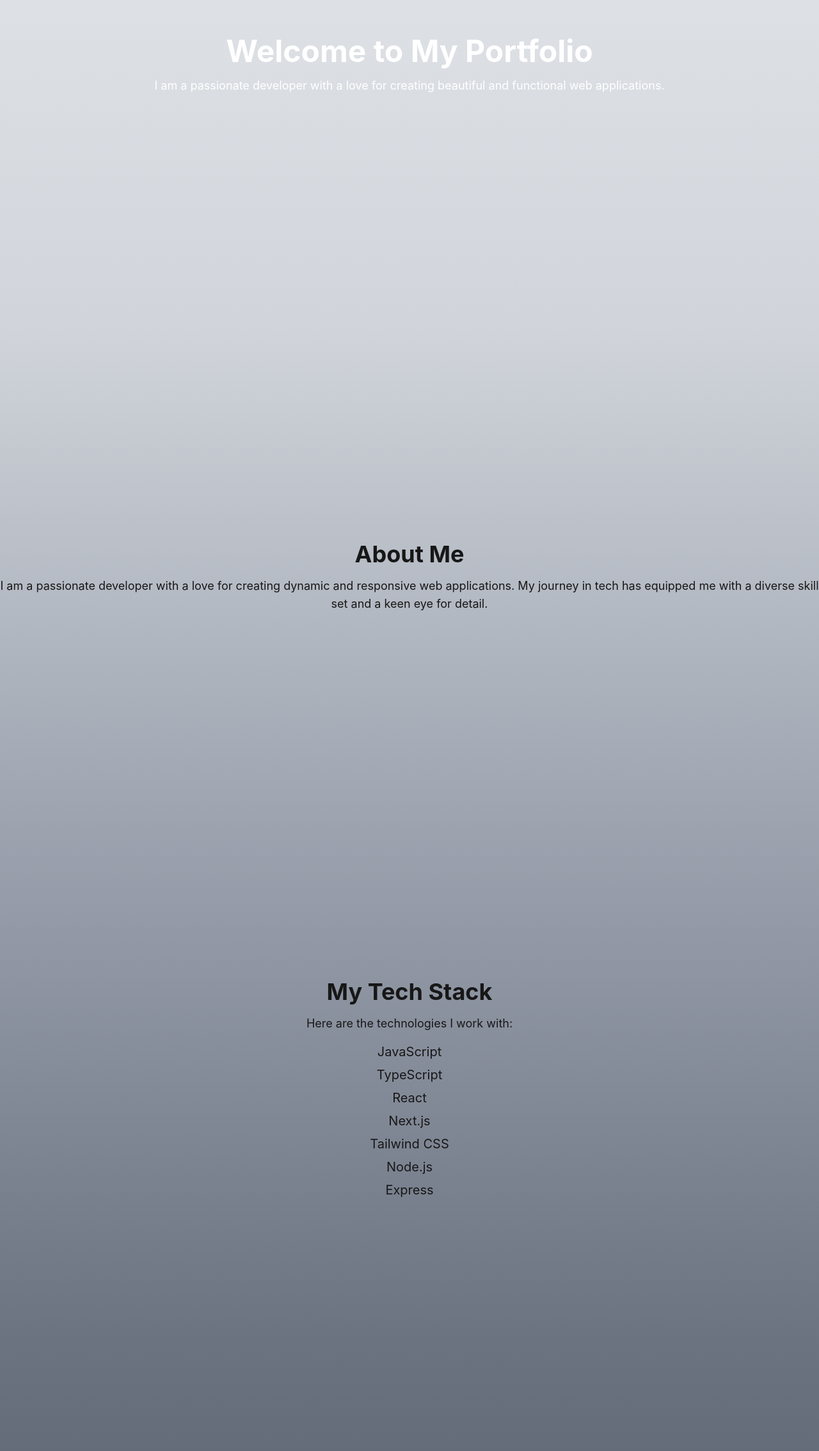
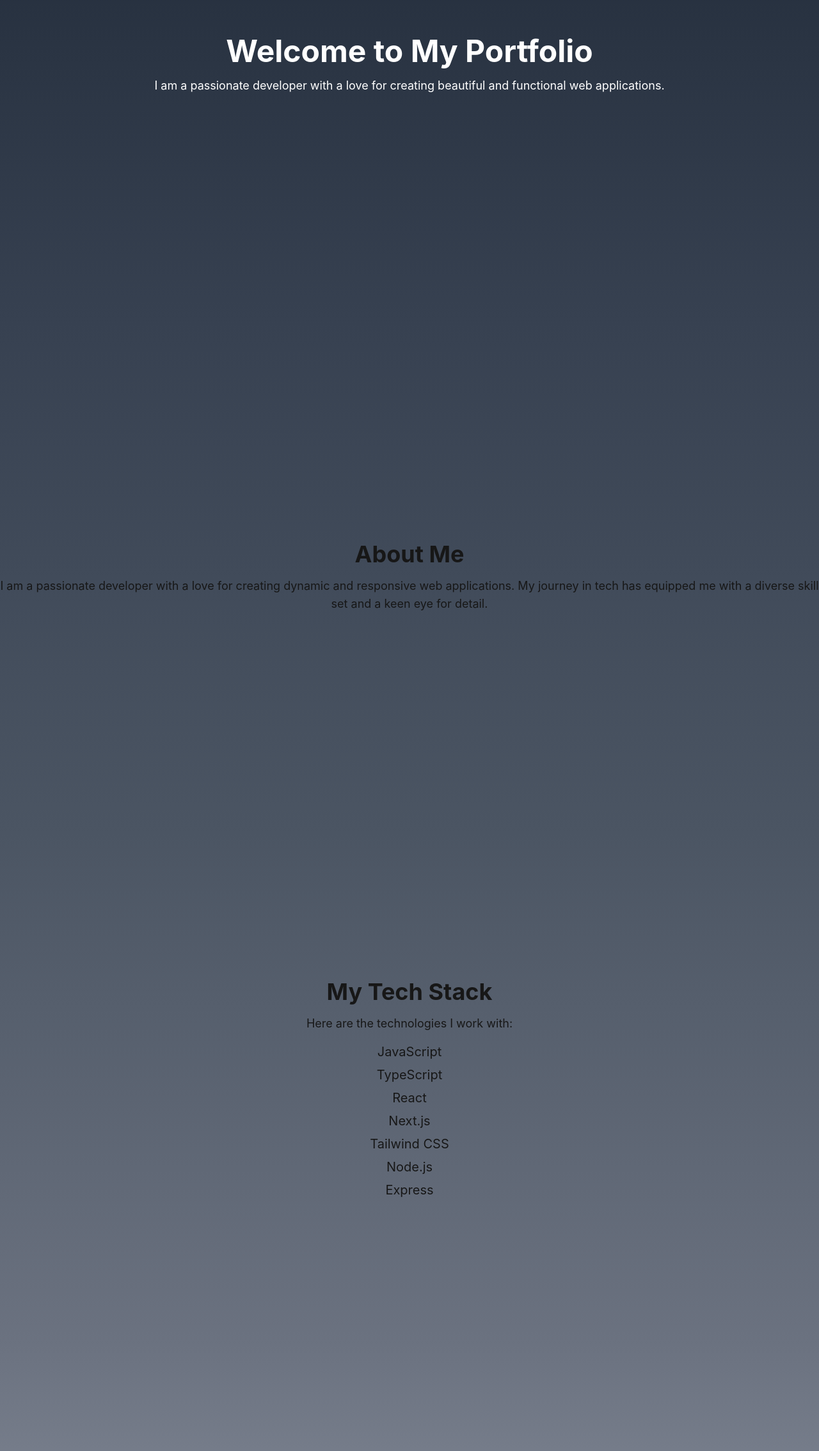
Before and after one commit to Bkhamilton/hamilton-portfolio, a Next.js app: page / in a window 1280 px wide. Shown: the part 298-2566 px from the top of the page at 64% size. Built offline with nearby package versions, Linux system fonts and the light colour scheme.

Commit message:
reverse gray gradient

```diff
--- a/components/AboutMe.tsx
+++ b/components/AboutMe.tsx
@@ -2,7 +2,7 @@ import React from 'react';
 
 const AboutMe = () => {
     return (
-        <section className="h-screen flex bg-gradient-to-b from-gray-300 to-gray-400 items-center justify-center bg-gray-100 w-full">
+        <section className="h-screen flex bg-gradient-to-b from-gray-700 to-gray-600 items-center justify-center bg-gray-100 w-full">
             <div className="text-center">
                 <h2 className="text-4xl font-bold mb-4">About Me</h2>
                 <p className="text-lg">
--- a/components/Intro.tsx
+++ b/components/Intro.tsx
@@ -2,7 +2,7 @@ import React from 'react';
 
 const Intro = () => {
     return (
-        <section className="flex items-center justify-center h-screen bg-gradient-to-b from-gray-200 to-gray-300 text-white w-full">
+        <section className="flex items-center justify-center h-screen bg-gradient-to-b from-gray-800 to-gray-700 text-white w-full">
             <div className="text-center">
                 <h1 className="text-5xl font-bold">Welcome to My Portfolio</h1>
                 <p className="mt-4 text-lg">I am a passionate developer with a love for creating beautiful and functional web applications.</p>
--- a/components/MyProjects.tsx
+++ b/components/MyProjects.tsx
@@ -2,7 +2,7 @@ import React from 'react';
 
 const MyProjects = () => {
     return (
-        <section className="h-screen flex items-center bg-gradient-to-b from-gray-500 to-gray-600 justify-center bg-gray-100 w-full">
+        <section className="h-screen flex items-center bg-gradient-to-b from-gray-500 to-gray-400 justify-center bg-gray-100 w-full">
             <div className="text-center">
                 <h2 className="text-4xl font-bold mb-4">My Projects</h2>
                 <p className="text-lg">
--- a/components/MyStack.tsx
+++ b/components/MyStack.tsx
@@ -2,7 +2,7 @@ import React from 'react';
 
 const MyStack = () => {
     return (
-        <section className="flex items-center bg-gradient-to-b from-gray-400 to-gray-500 justify-center h-screen bg-gray-100 w-full">
+        <section className="flex items-center bg-gradient-to-b from-gray-600 to-gray-500 justify-center h-screen bg-gray-100 w-full">
             <div className="text-center">
                 <h2 className="text-4xl font-bold mb-4">My Tech Stack</h2>
                 <p className="text-lg">
--- a/components/Resume.tsx
+++ b/components/Resume.tsx
@@ -2,7 +2,7 @@ import React from 'react';
 
 const Resume = () => {
     return (
-        <section className="h-screen flex items-center bg-gradient-to-b from-gray-600 to-gray-700 justify-center bg-gray-100 w-full">
+        <section className="h-screen flex items-center bg-gradient-to-b from-gray-400 to-gray-300 justify-center bg-gray-100 w-full">
             <div className="text-center">
                 <h2 className="text-4xl font-bold mb-4">Resume</h2>
                 <p className="text-lg">
```
